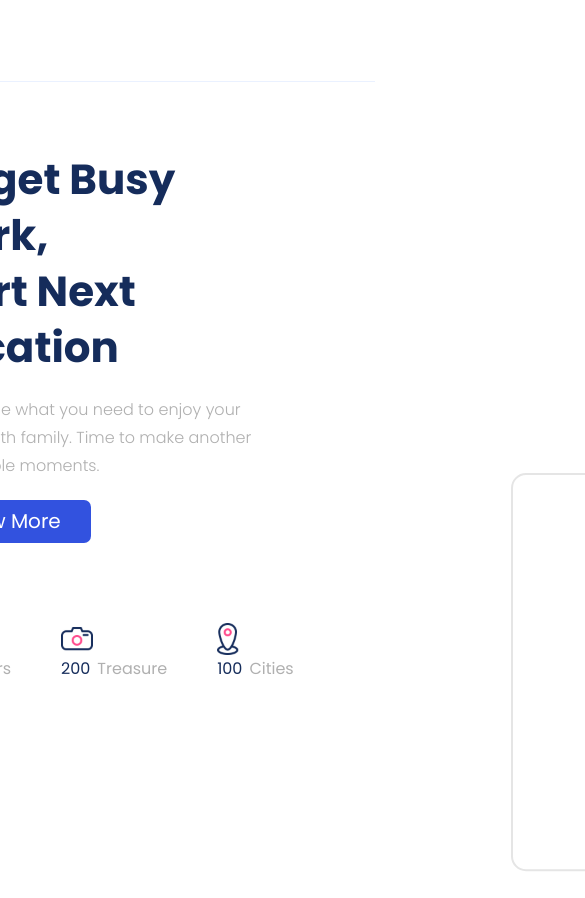
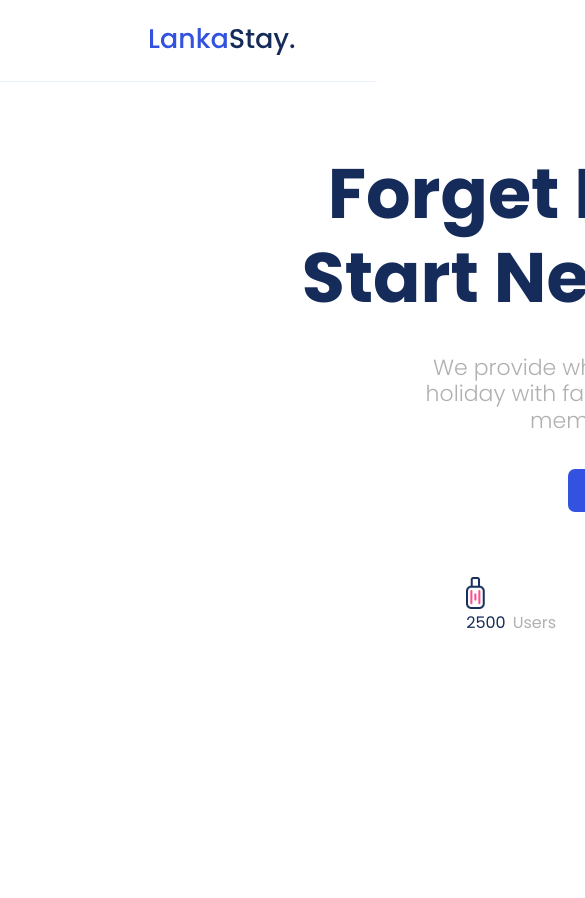
Before and after one commit to Kenn-altsam/WebProjectWeek14, an Angular app in the folder Project/: page /home in a window 390 px wide. Shown: the top 898 px of the page, 585 px wide, since content can reach past the window. After the commit the page ends 864 px from the top, so only its background shows below. Built offline with nearby package versions, Linux system fonts and the light colour scheme.

Commit message:
add the adaptive

```diff
--- a/Project/src/app/components/navbar/navbar.css
+++ b/Project/src/app/components/navbar/navbar.css
@@ -6,6 +6,13 @@
   margin-inline: 150px;
   margin-top: 20px;
   color: var(--color-dark-blue);
+}
+
+.header-logo-image {
+  width: 145px;
+  height: auto;
+  flex-shrink: 0;
+  max-width: none;
 }
 
 .header-menu {
@@ -21,3 +28,7 @@
 .header-menu-item:hover {
   color: var(--color-light-blue);
 }
+
+.login-button {
+  margin-inline: 50px;
+}
--- a/Project/src/app/pages/home/home.css
+++ b/Project/src/app/pages/home/home.css
@@ -47,16 +47,50 @@
 
 .banner-body-picture {
   position: relative;
+  min-width: 450px;
 }
 
 .banner-body-picture::before {
   content: "";
   display: block;
   position: absolute;
-  width: 560px;
-  height: 450px;
+  width: 100%;
+  height: 100%;
   top: 30px;
   left: 30px;
   z-index: -1;
   background: url("/icons/frame.svg") no-repeat center;
 }
+
+@media (max-width: 1300px) {
+  .banner-body {
+    column-gap: 80px;
+    min-width: 1315px;
+  }
+}
+
+@media (max-width: 1200px) {
+  .banner-body {
+    min-width: 1275px;
+  }
+  .banner-body-picture {
+    display: none;
+  }
+  .banner-body-left {
+    align-items: center;
+    text-align: center;
+    flex-shrink: 0;
+    row-gap: 35px;
+  }
+  .banner-body_title {
+    font-size: 70px;
+    line-height: 1.2;
+  }
+  .banner-body_description {
+    font-size: 22px;
+    line-height: 1.2;
+  }
+  .banner-body-info {
+    margin-top: 30px;
+  }
+}
```
